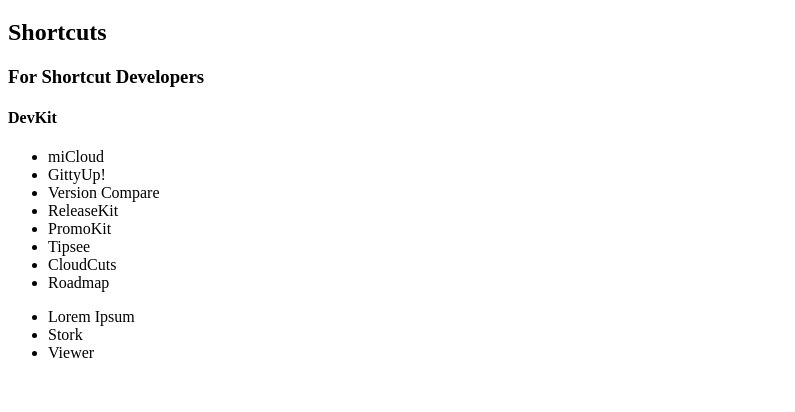
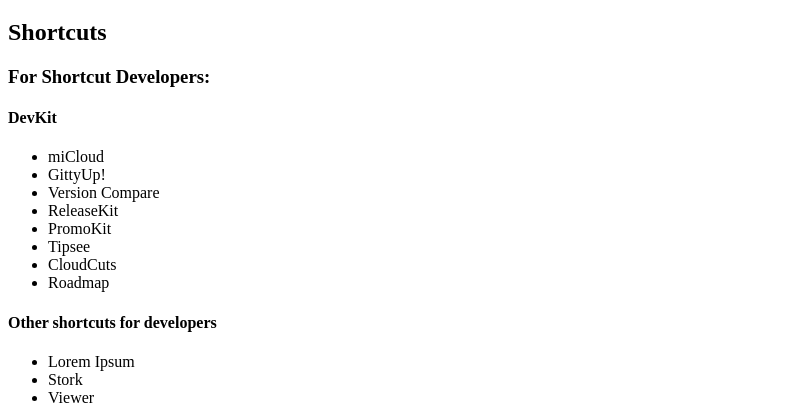
Before and after one commit to MrTWrecks0208/MrTWrecks0208.github.io, a plain HTML site: page index.html in a window 1280 px wide. Shown: the part 369-781 px from the top of the page, without its empty margins (0-795 px from the left). Drawn offline with Linux system fonts and the light colour scheme.

Commit message:
Update index.html

```diff
--- a/index.html
+++ b/index.html
@@ -1,7 +1,7 @@
 <img src="https://i.ibb.co/mJ4XCnn/output-onlinepngtools.jpg" alt="logo">
 <h1>Documentation for shortcuts created by Mr.T-Wrecks</h1>
 <h2>Shortcuts</h2>
-<h3>For Shortcut Developers</h3>
+<h3>For Shortcut Developers:</h3>
 <h4>DevKit</h4>
 <ul>
   <li>miCloud</li>
@@ -13,6 +13,7 @@
   <li>CloudCuts</li>
   <li>Roadmap</li>
 </ul>
+<h4>Other shortcuts for developers</h4>
 <ul>
   <li>Lorem Ipsum</li>
   <li>Stork</li>
```
